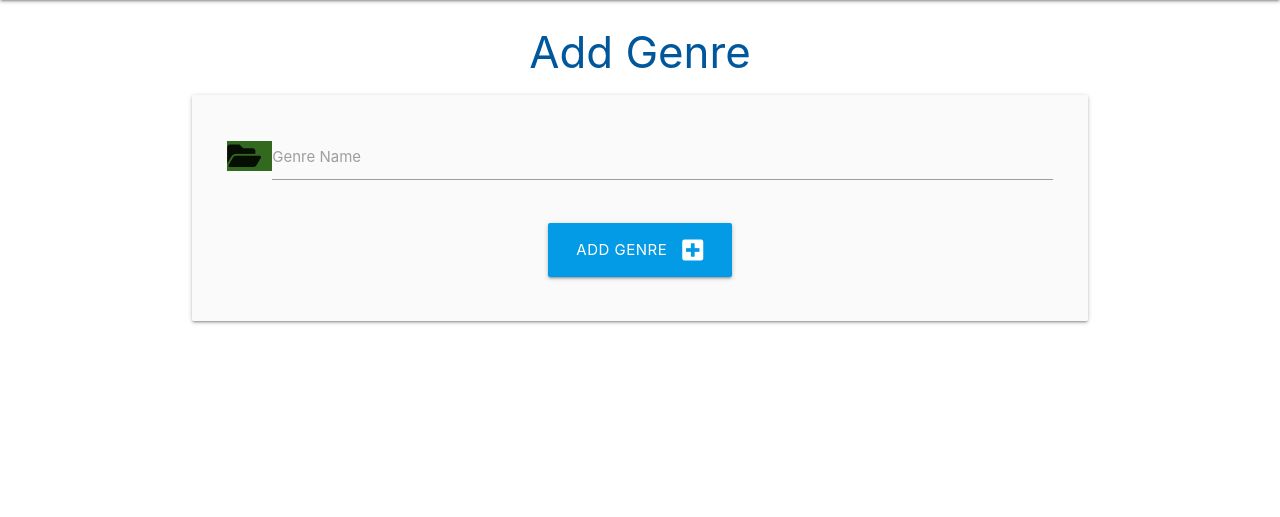
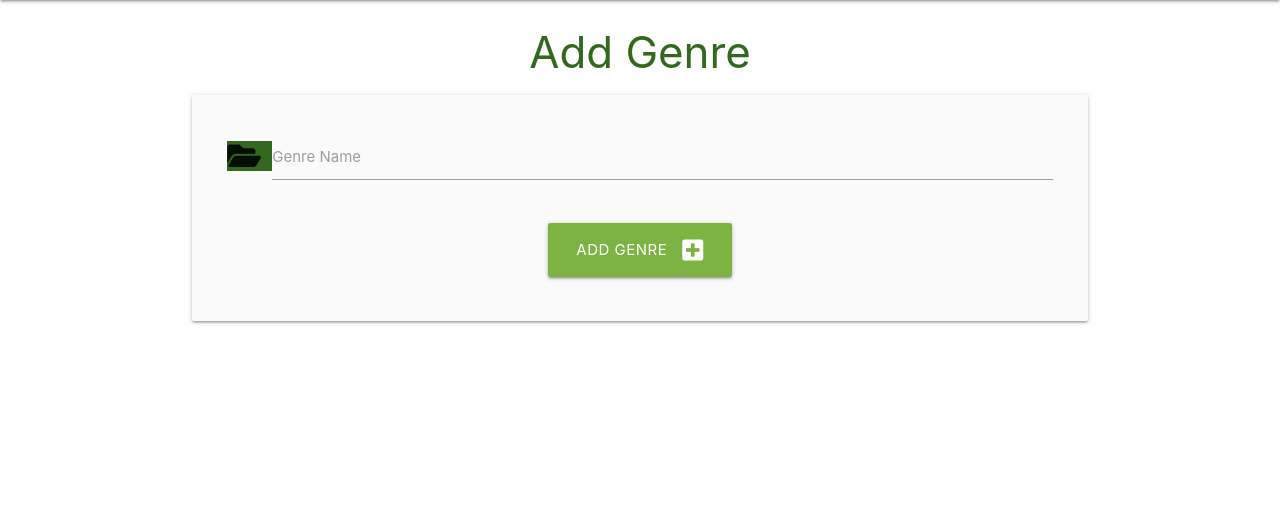
Before and after one commit to Ramil96/book-application, a Flask app: page /add_genre in a window 1280 px wide. Shown: the part 64-581 px from the top of the page. Run offline with Flask 3, Linux system fonts and the light colour scheme.

Commit message:
fix color in add_genre.html

```diff
--- a/taskmanager/templates/add_genre.html
+++ b/taskmanager/templates/add_genre.html
@@ -1,7 +1,7 @@
 {% extends "base.html" %}
 {% block content %}
 
-<h3 class="light-blue-text text-darken-4 center-align">Add Genre</h3>
+<h3 class="light-green-text text-darken-4 center-align">Add Genre</h3>
 
 <div class="row card-panel grey lighten-5">
     <form class="col s12" method="POST" action="{{ url_for('add_genre') }}">
@@ -16,7 +16,7 @@
         <!-- submit button -->
         <div class="row">
             <div class="col s12 center-align">
-                <button type="submit" class="btn-large light-blue darken-1">
+                <button type="submit" class="btn-large light-green darken-1">
                     Add Genre <i class="fas fa-plus-square right"></i>
                 </button>
             </div>
```
